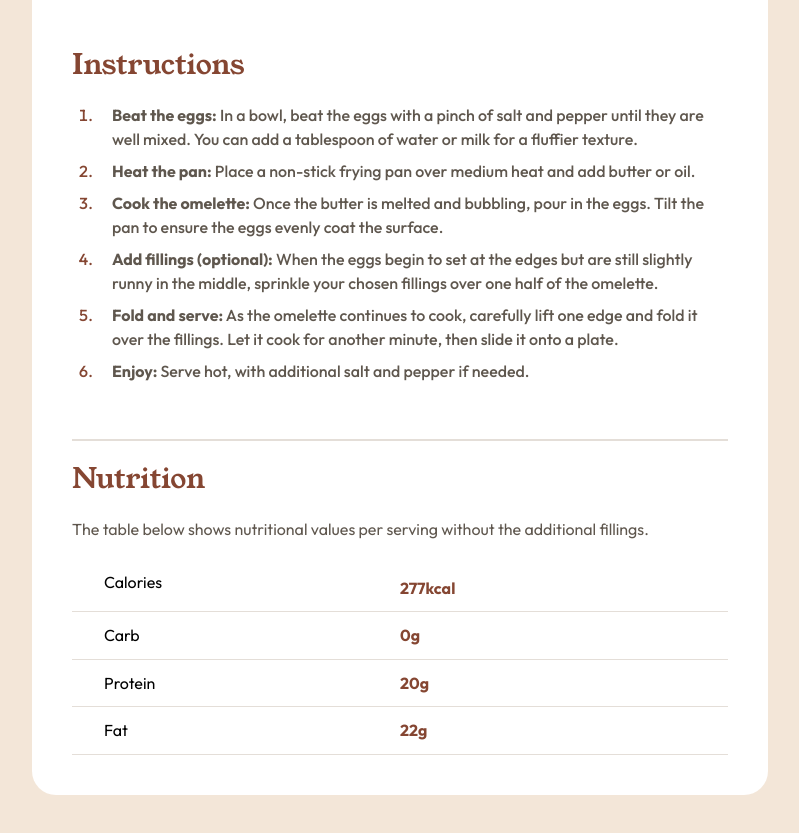
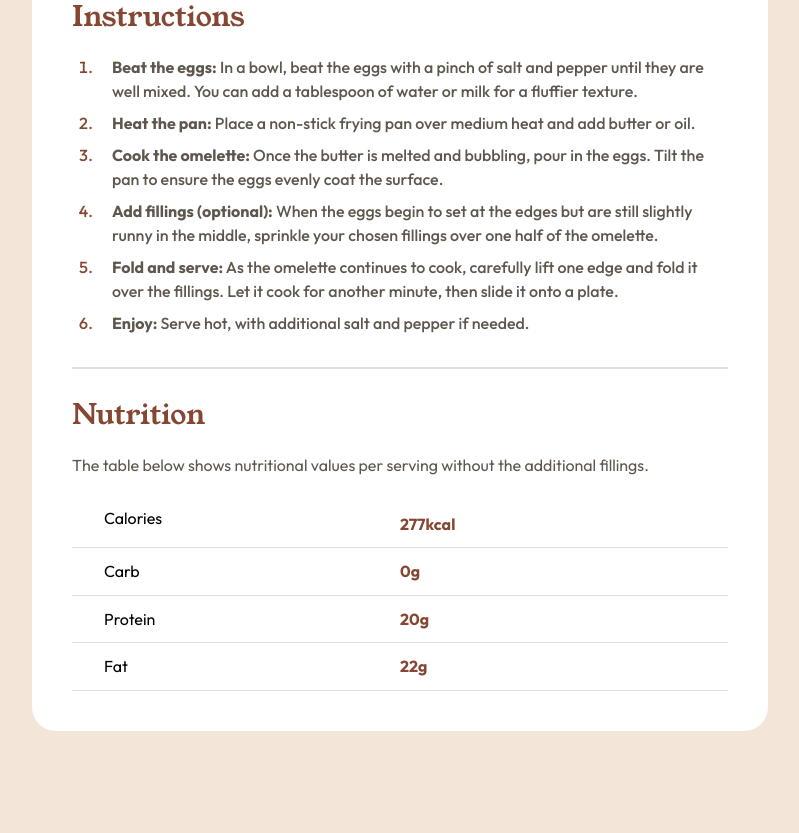
Before and after one commit to Artiqq/recipe-page, a plain HTML site: page index.html in a window 1280 px wide. Shown: the part 1131-1964 px from the top of the page, without its empty margins (240-1039 px from the left). Drawn offline with Linux system fonts and the light colour scheme.

Commit message:
style: recipe-nutri adicionado

```diff
--- a/style.css
+++ b/style.css
@@ -77,7 +77,6 @@ p {
 }
 
 hr {
-  margin: 1.5rem 0;
   border: 1px solid var(--stone-150);
 }
 
@@ -159,6 +158,10 @@ ol li span {
   color: var(--brown);
 }
 
+.recipe-nutri {
+  margin-top: 32px;
+}
+
 .recipe-nutri p {
   margin-bottom: 1.5rem;
 }
```
